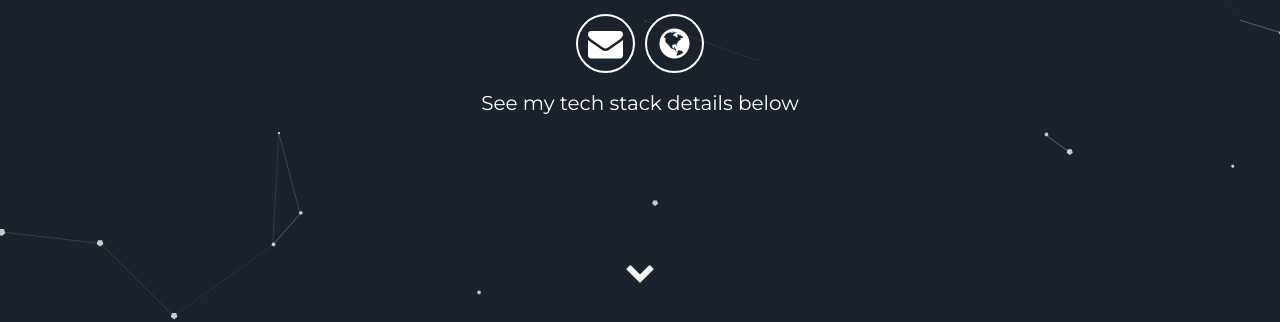
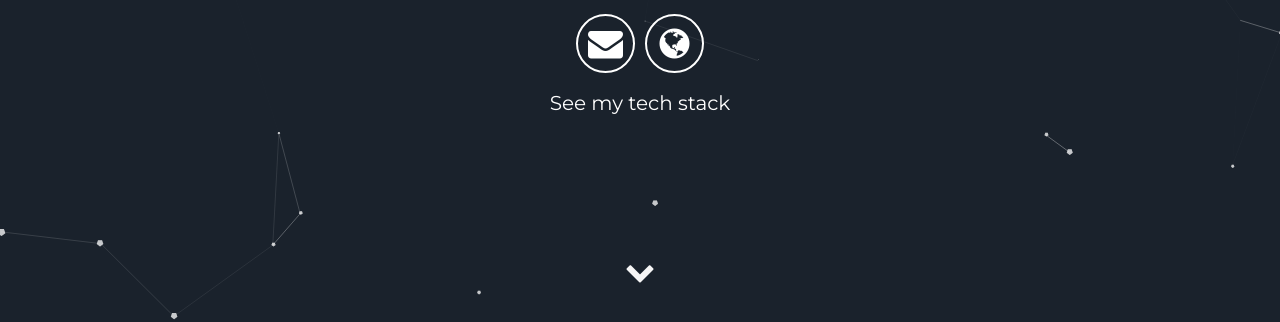
Before and after one commit to victorjohnsonk/victorjohnson.github.io, a Jekyll site: the page built from index.html, in a window 1280 px wide. Shown: the part 560-882 px from the top of the page. Built offline with Jekyll 4.4.1, drawn with Linux system fonts in a browser that asks for light colours.

Commit message:
Update header.html

```diff
--- a/_includes/header.html
+++ b/_includes/header.html
@@ -9,7 +9,7 @@
         <a aria-label="Website" target="_blank" href="https://www.victorjohnson.online"><i class="icon fa fa-globe" aria-hidden="true"></i></a>
       </div>
       <div class="header-links">
-        <a class="link" href="#about" data-scroll>See my tech stack details below</a>
+        <a class="link" href="#about" data-scroll>See my tech stack</a>
 <!--         <a class="link" href="#projects" data-scroll>Projects</a> -->
       </div>
   </div>
```
